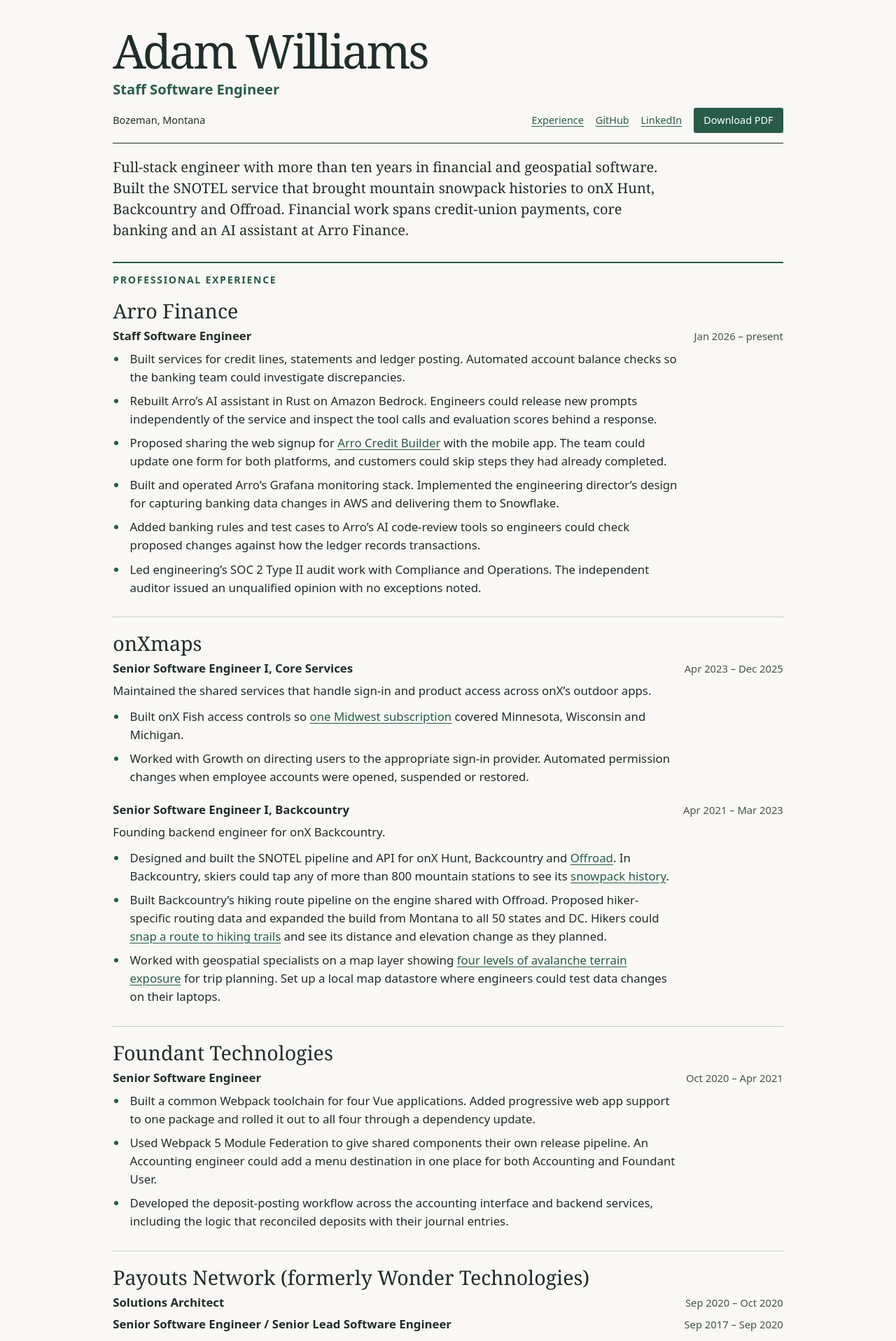
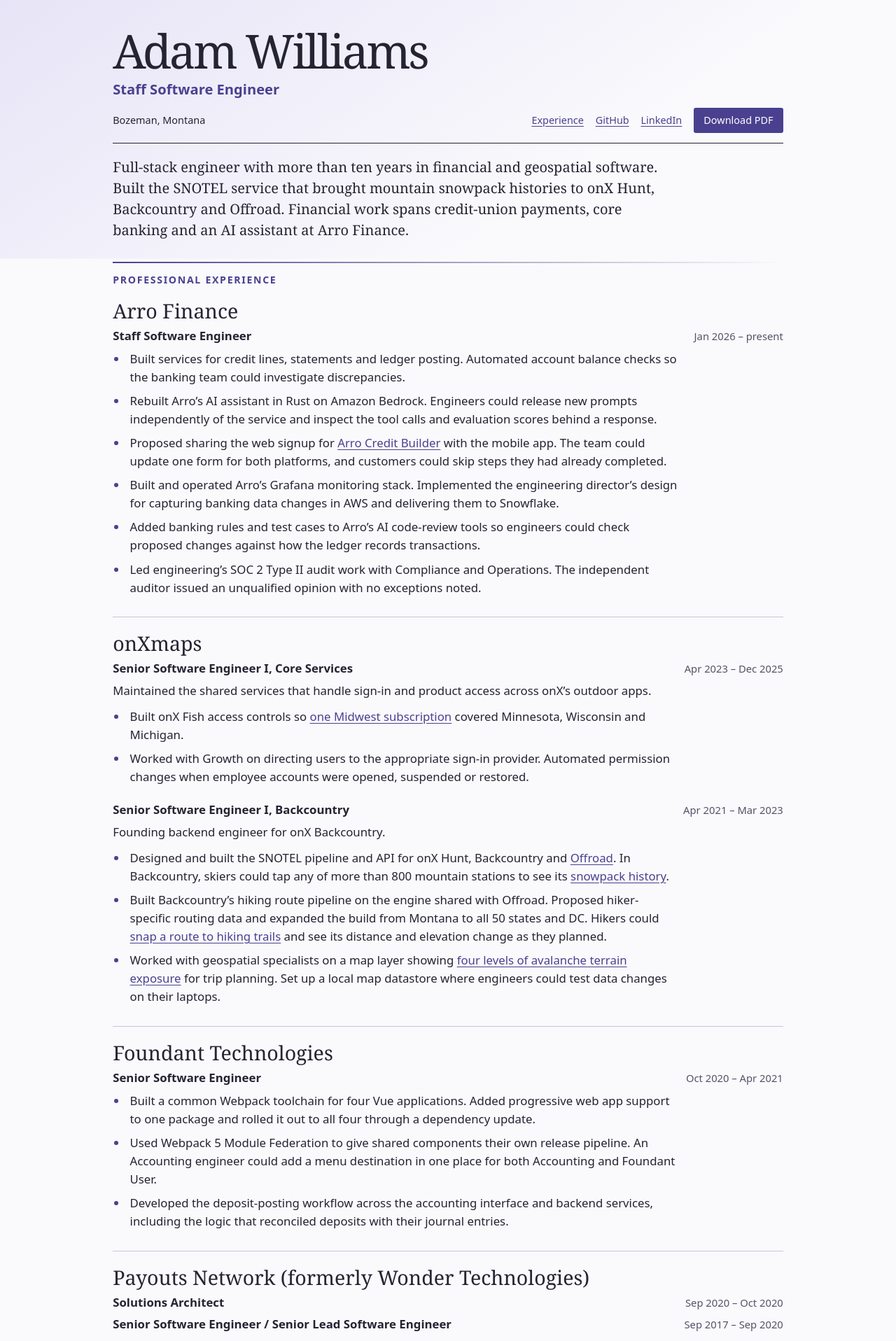
Before and after one commit to awill1988/awill1988.github.io, a Jekyll site: the page built from index.md, in a window 1280 px wide. Shown: the top 1916 px of the page at 70% size. Built offline with Jekyll 4.4.1, drawn with Linux system fonts in a browser that asks for light colours.

Commit message:
feat: follow system color scheme

```diff
--- a/assets/resume.css
+++ b/assets/resume.css
@@ -1,9 +1,14 @@
 :root {
   color-scheme: light;
-  --ink: #202d2b;
-  --accent: #285b49;
-  --line: #c9cec5;
-  background: #f9f8f4;
+  --paper: #faf9fc;
+  --wash: #e7e4f7;
+  --ink: #242432;
+  --muted: #555367;
+  --accent: #49418f;
+  --highlight: #933d22;
+  --button-text: #fff;
+  --line: #c8c5d6;
+  background-color: var(--paper);
   color: var(--ink);
   font: 105%/1.55 "DM Sans", system-ui, sans-serif;
 }
@@ -13,9 +18,9 @@ main { width: min(100% - 3rem, 57rem); margin: 0 auto; padding: 2.2rem 0 5rem; }
 .utility, nav { display: flex; align-items: center; gap: 1rem; flex-wrap: wrap; }
 .utility { justify-content: space-between; border-bottom: 1px solid var(--ink); padding-bottom: 1.2rem; font-size: .86rem; }
 a { color: var(--accent); text-underline-offset: .2em; }
-.download { padding: .42rem .85rem; background: var(--accent); color: white; text-decoration: none; border-radius: .18rem; }
-a:focus-visible { outline: 3px solid #8c4d19; outline-offset: 4px; }
-.skip { position: absolute; left: 0; top: 0; transform: translateY(-130%); background: white; padding: .4rem; }
+.download { padding: .42rem .85rem; background: var(--accent); color: var(--button-text); text-decoration: none; border-radius: .18rem; }
+a:focus-visible { outline: 3px solid var(--highlight); outline-offset: 4px; }
+.skip { position: absolute; left: 0; top: 0; transform: translateY(-130%); background: var(--paper); padding: .4rem; }
 .skip:focus { transform: translateY(0); }
 h1, h3, .intro { font-family: Spectral, Georgia, serif; font-weight: 400; }
 h1 { font-size: clamp(3rem, 7.8vw, 5.5rem); line-height: 1.06; letter-spacing: -.05em; margin: 2.1rem 0 .4rem; }
@@ -32,11 +37,34 @@ article p, ul { max-width: 48rem; }
 .resume h2 { margin: 1.8rem 0 .9rem; }
 .resume h3 { font-size: 1.7rem; }
 .resume h4 { display: flex; align-items: baseline; justify-content: space-between; flex-wrap: wrap; column-gap: 1rem; margin: .35rem 0 .45rem; font-size: 1rem; line-height: 1.4; }
-.dates { font-size: .88em; font-weight: 400; color: #44554f; }
+.dates { font-size: .88em; font-weight: 400; color: var(--muted); }
 .resume h4 + p { margin: .45rem 0 .65rem; }
 ul { padding-left: 1.25em; margin: .5rem 0 1.3rem; }
 li { padding-left: .2rem; margin: .48rem 0; }
 li::marker { color: var(--accent); }
+@media screen and (prefers-color-scheme: dark) {
+  :root {
+    color-scheme: dark;
+    --paper: #181b26;
+    --wash: #302c49;
+    --ink: #f1eef8;
+    --muted: #bcb9cd;
+    --accent: #c2b7ff;
+    --highlight: #ffb58d;
+    --button-text: #191827;
+    --line: #505168;
+  }
+}
+@media screen {
+  :root {
+    background-image: linear-gradient(145deg, var(--wash), transparent 65%);
+    background-size: 100% 22rem;
+    background-repeat: no-repeat;
+  }
+  h2 { border-image: linear-gradient(90deg, var(--accent), var(--line) 70%, transparent) 1; }
+  a:not(.download):is(:hover, :focus-visible) { color: var(--highlight); text-decoration-thickness: .13em; }
+  .download:is(:hover, :focus-visible) { background: var(--highlight); }
+}
 @media (max-width: 36rem) {
   main { width: calc(100% - 2.3rem); padding-top: 1rem; }
   .utility { align-items: flex-start; gap: .65rem; }
```
